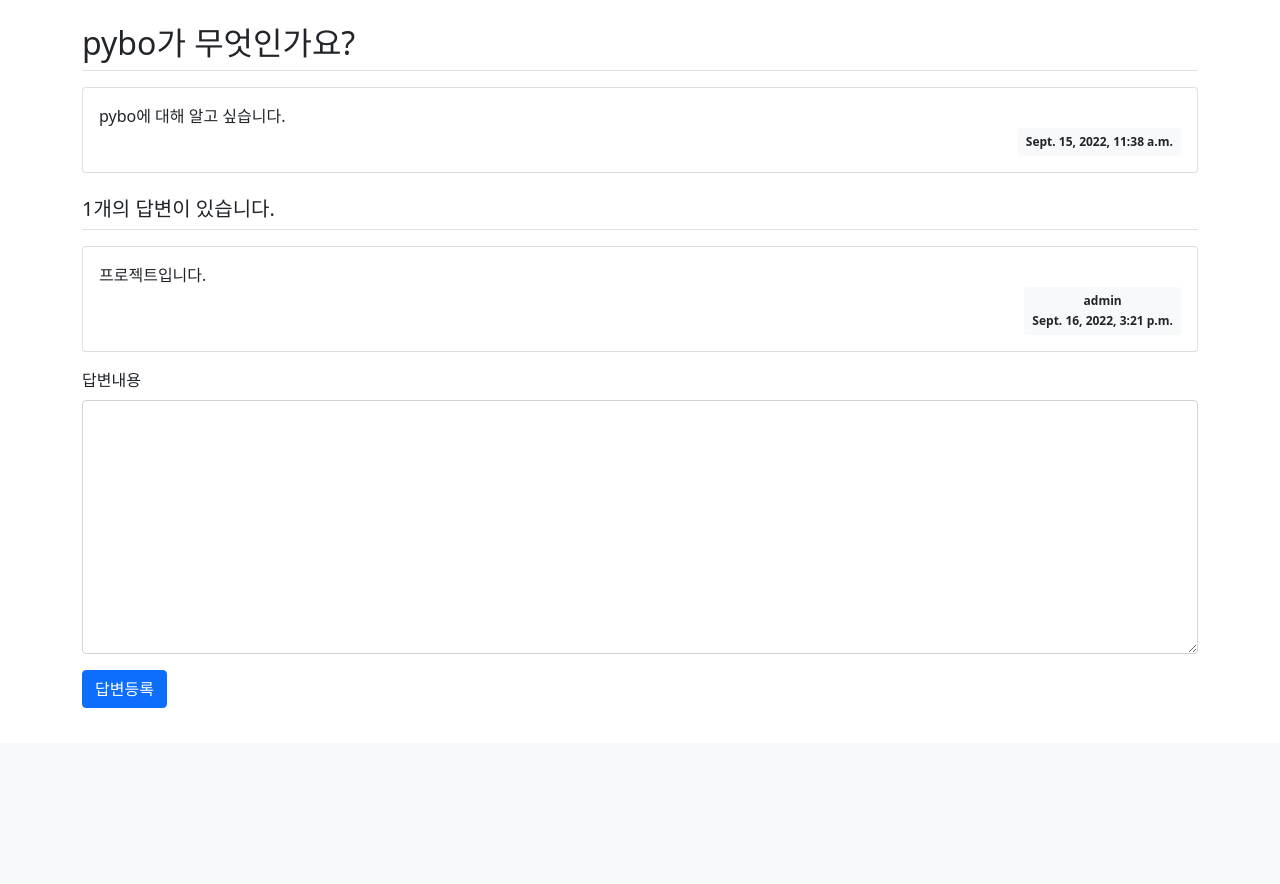
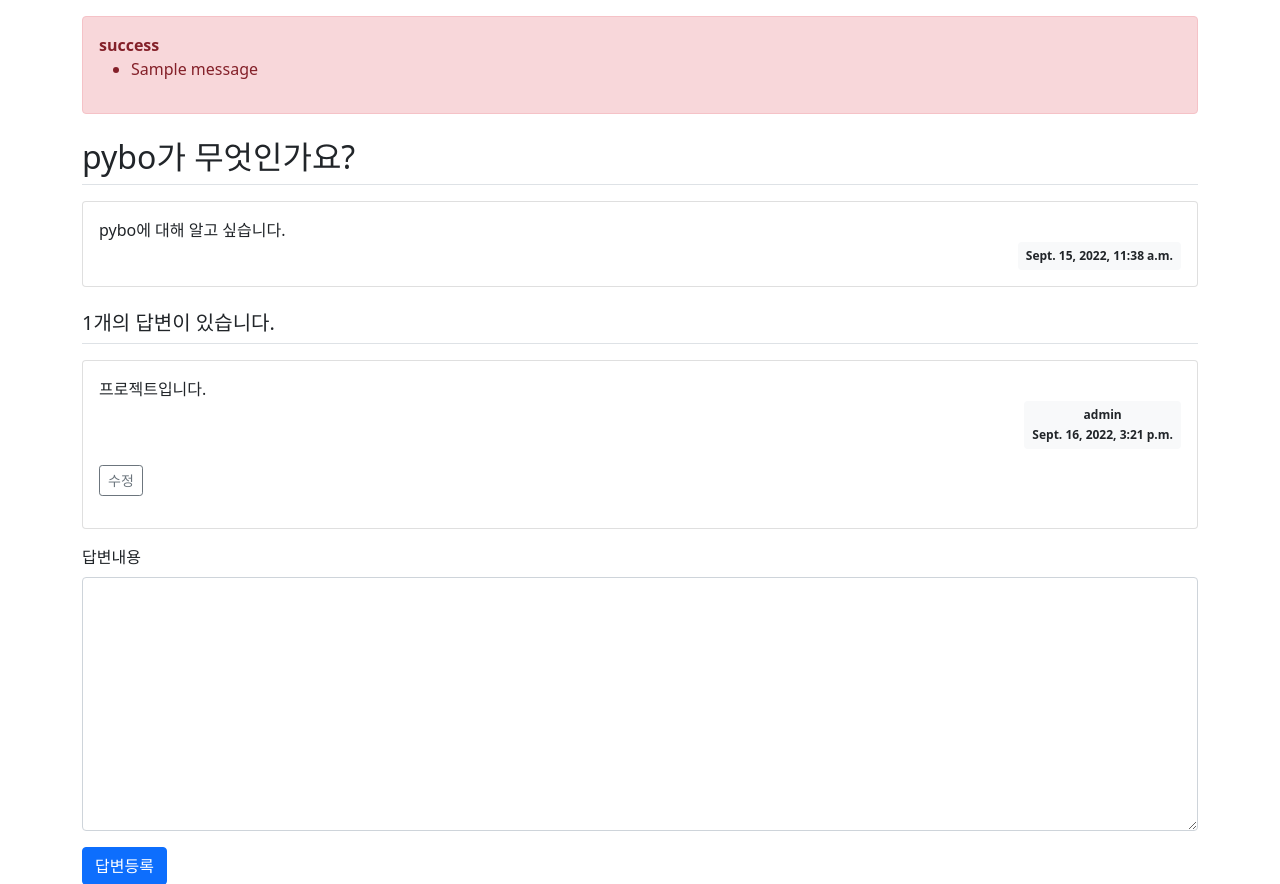
Before and after one commit to kubby159/mini_project, a Django app: page /pybo/answer/create/3 in a window 1280 px wide. Shown: the part 57-941 px from the top of the page. Before the commit the page ends 765 px from the top, so only its background shows below. Run offline with Django 4.2, Linux system fonts and the light colour scheme; a user stored in the database is signed in; data comes from the database, SQL or seed files in the repository; both versions use the stored data as it was after the commit; one stand-in notice (Sample message) is shown; some libraries are stand-ins or nearby versions.

Commit message:
수정버튼

```diff
--- a/pybo/models.py
+++ b/pybo/models.py
@@ -7,6 +7,7 @@ class Question(models.Model):
     subject = models.CharField(max_length=200)
     content = models.TextField()
     create_date = models.DateTimeField()
+    modify_date = models.DateTimeField(null = True, blank = True)
 
     def __str__(self):
         return self.subject
@@ -18,3 +19,4 @@ class Answer(models.Model):
     question = models.ForeignKey(Question, on_delete=models.CASCADE)
     content = models.TextField()
     create_date = models.DateTimeField()
+    modify_date = models.DateTimeField(null = True, blank = True)
--- a/pybo/urls.py
+++ b/pybo/urls.py
@@ -9,6 +9,7 @@ urlpatterns = [
     path('<int:question_id>/', views.detail, name = 'detail'),
     path('answer/create/<int:question_id>',views.answer_create, name = 'answer_create'),
     path('question/create/', views.question_create, name = 'question_create'),
+    path('question/modify/<int:question_id>/', views.question_modify, name='question_modify')
 
 
 ]
--- a/pybo/views.py
+++ b/pybo/views.py
@@ -6,6 +6,7 @@ from django.http import HttpResponseNotAllowed
 from .form import QuestionForm, AnswerForm
 from django.core.paginator import Paginator
 from django.contrib.auth.decorators import login_required
+from django.contrib import messages
 def index(request):
     page = request.GET.get('page','1') #페이지
     question_list = Question.objects.order_by('-create_date')
@@ -61,3 +62,21 @@ def question_create(request):
         form = QuestionForm()
     context = {'form': form}
     return render(request, 'pybo/question_form.html', context)
+
+@login_required(login_url='common:login')
+def question_modify(request, question_id):
+    question = get_object_or_404(Question, pk = question_id)
+    if request.user != question.author:
+        messages.error(request, '수정권한이 없습니다.')
+        return redirect('pybo:detail', question_id = question.id)
+    if request.method == "POST":
+        form = QuestionForm(request.POST, instance=question)
+        if form.is_valid():
+            question = form.save(commit=False)
+            question.modify_date = timezone.now()  # 수정일시 저장
+            question.save()
+            return redirect('pybo:detail', question_id=question.id)
+    else:
+        form = QuestionForm(instance=question)
+    context = {'form': form}
+    return render(request, 'pybo/question_form.html', context)
--- a/templates/pybo/question_detail.html
+++ b/templates/pybo/question_detail.html
@@ -2,6 +2,16 @@
 {% block content%}
 
 <div class="container my-3">
+    <!--  message 표시   -->
+    {% if messages %}
+    <div class = 'alert alert-danger my-3 role = 'alert'>
+    {%for message in messages %}
+        <strong>{{message.tags}}</strong>
+        <ul><li>{{message.message}}</li></ul>
+    {%endfor%}
+
+</div>
+    {% endif %}
     <!-- 질문 -->
     <h2 class="border-bottom py-2">{{ question.subject }}</h2>
     <div class="card my-3">
@@ -25,6 +35,13 @@
                     <div class="mb-2"> {{answer.author.username }}</div>
                     <div>{{ answer.create_date }}</div>
                 </div>
+            </div>
+            <div class="my-3">
+                {% if request.user == question.author %}
+                <a href = "{% url 'pybo:question_modify' question.id %}" class = 'btn btn-sm btn-outline-secondary'>수정
+                </a>
+                {% endif%}
+
             </div>
         </div>
     </div>
```
Also changed, not shown: db.sqlite3, pybo/migrations/0004_answer_modify_date_question_modify_date.py (added).
